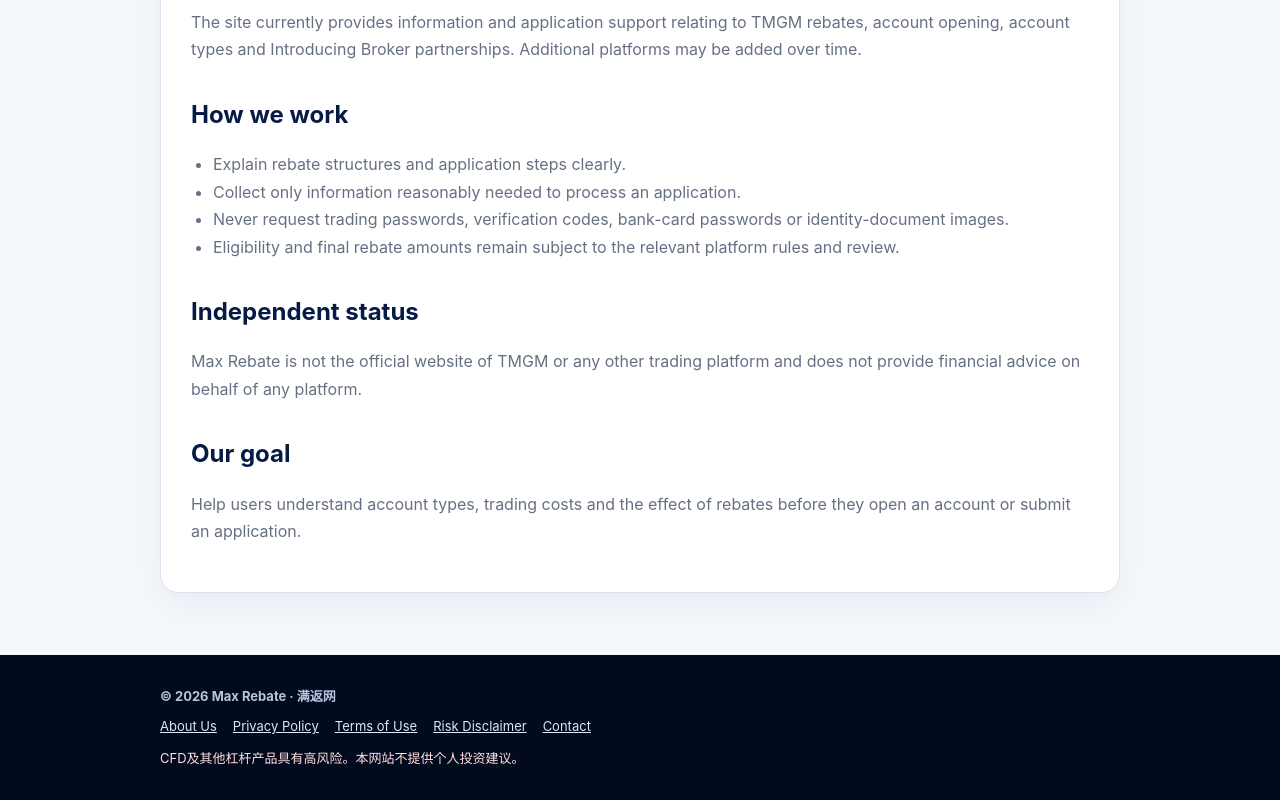
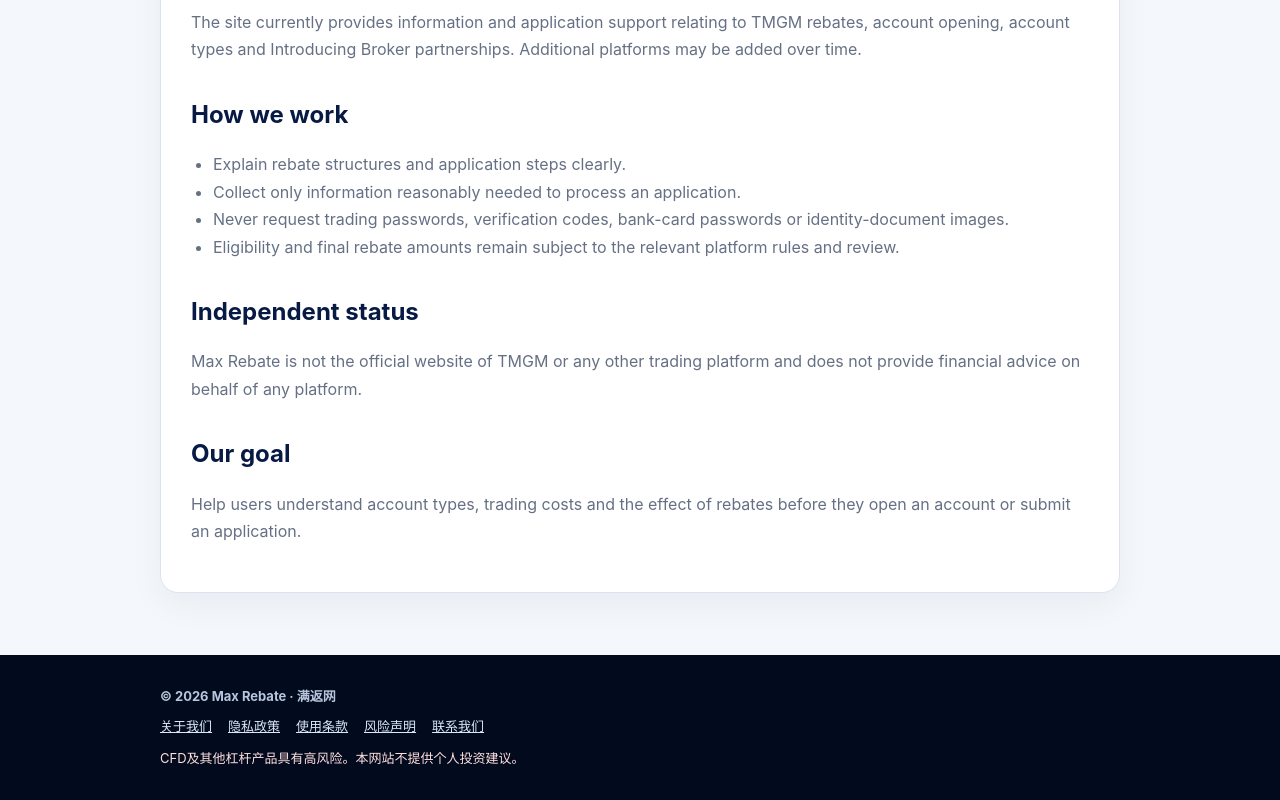
Before and after one commit to 327979420/tmgm-full-rebate, a plain HTML site: page about.html in a window 1280 px wide. Shown: the part 715-1515 px from the top of the page. Drawn offline with Linux system fonts and the light colour scheme.

Commit message:
Localize About page footer

```diff
--- a/about.html
+++ b/about.html
@@ -10,6 +10,6 @@
 <header class="top"><div class="wrap nav"><a class="brand" href="index.html" id="brand">满返网</a><div class="controls"><select id="lang" aria-label="Language"><option value="zh-CN">简体中文</option><option value="zh-TW">繁體中文</option><option value="en">English</option><option value="ms">Bahasa Melayu</option><option value="th">ไทย</option></select><a class="back" href="index.html" id="back">返回网站</a></div></div></header>
 <section class="hero"><div class="wrap"><span class="eyebrow">MAX REBATE</span><h1 id="title">关于我们</h1><p id="intro">少一层中间成本，多一点透明。</p></div></section>
 <main class="content"><div class="wrap"><article class="card" id="about-content"><h2>我们是谁</h2><p>满返网（Max Rebate）是一个独立的交易返佣、交易成本与经纪商合作信息服务平台。</p><h2>我们的原则</h2><p>少一层中间成本，多一点透明。</p></article></div></main>
-<footer class="footer"><div class="wrap"><strong>© 2026 Max Rebate · 满返网</strong><div class="footer-links"><a href="about.html">About Us</a><a href="privacy.html">Privacy Policy</a><a href="terms.html">Terms of Use</a><a href="risk-disclaimer.html">Risk Disclaimer</a><a href="contact.html">Contact</a></div><p class="risk">CFD及其他杠杆产品具有高风险。本网站不提供个人投资建议。</p></div></footer>
+<footer class="footer"><div class="wrap"><strong id="footer-brand">© 2026 Max Rebate · 满返网</strong><div class="footer-links"><a href="about.html" id="footer-about">关于我们</a><a href="privacy.html" id="footer-privacy">隐私政策</a><a href="terms.html" id="footer-terms">使用条款</a><a href="risk-disclaimer.html" id="footer-risk-link">风险声明</a><a href="contact.html" id="footer-contact">联系我们</a></div><p class="risk" id="footer-risk">CFD及其他杠杆产品具有高风险。本网站不提供个人投资建议。</p></div></footer>
 <script src="assets/about.js" defer></script>
 </body></html>
```
